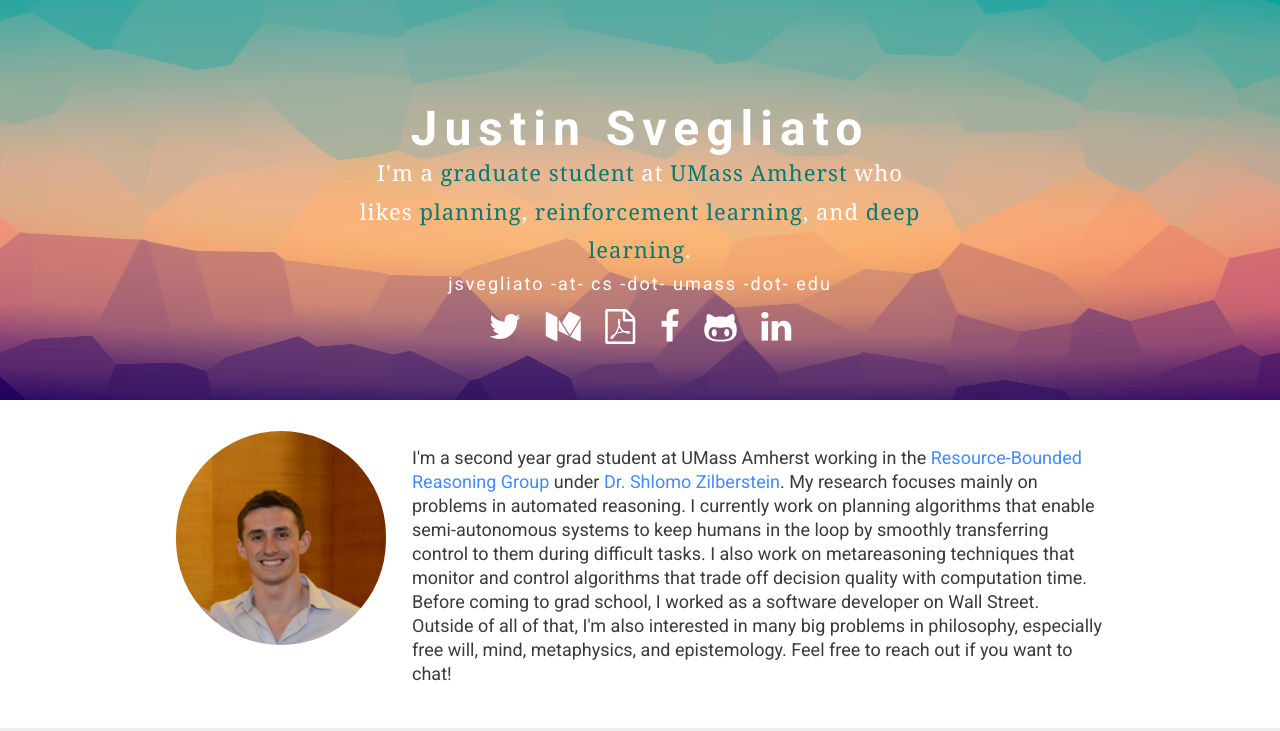
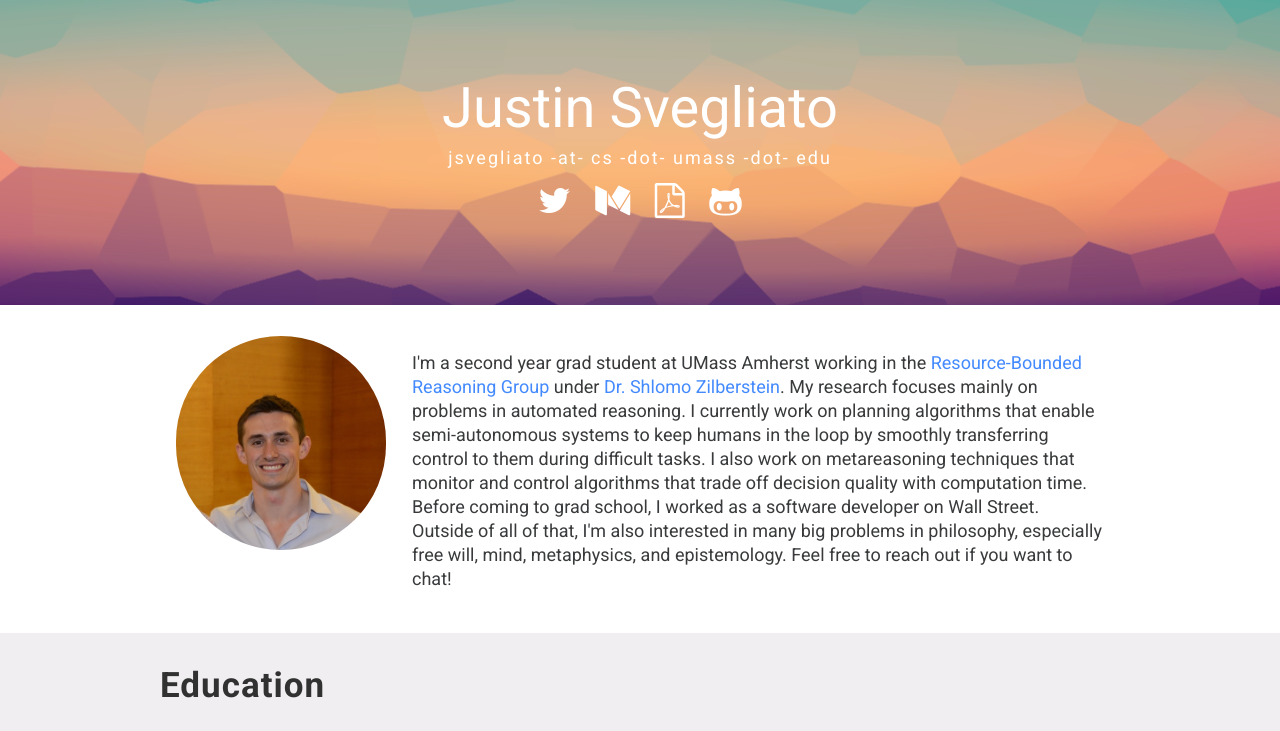
Before and after one commit to justinsvegliato/personal-website, a plain HTML site: page index.html in a window 1280 px wide. Shown: the top 731 px of the page. Drawn offline with nearby package versions, Linux system fonts and the light colour scheme.

Commit message:
Fixed more changes

```diff
--- a/css/style.css
+++ b/css/style.css
@@ -91,35 +91,23 @@ figcaption {
 }
 
 #banner {
-  height: 295px;
-  padding-top: 105px;
+  height: 225px;
+  padding-top: 80px;
   background-image: url(../img/banner.png);
   background-repeat: no-repeat;
-  background-position: center center;
+  background-position: center 70%;
   text-align: center;
 }
 
 #logo {
-  font: 48px 'Roboto', 'Helvetica', sans-serif;
+  font: 56px 'Roboto', 'Helvetica', sans-serif;
   line-height: 1;
-  letter-spacing: 7px;
-  font-weight: bold;
   color: #fff;
-}
-
-#slogan {
-  font: 22px 'Georgia', serif;
-  color: #fff;
-  letter-spacing: 1px;
-  line-height: 1.75;
-  width: 60%;
-  margin-left: auto;
-  margin-right: auto;
-  margin-bottom: 5px;
 }
 
 #email{
   color: #fff;
+  margin-top: 12px;
   margin-bottom: 15px;
   letter-spacing: 2px;
   font-size: 18px;
@@ -175,7 +163,7 @@ figcaption {
 }
 
 .social-media-icons {
-  padding-top: 25px;
+  padding-top: 30px;
   padding-bottom: 35px;
 }
 
--- a/index.html
+++ b/index.html
@@ -32,7 +32,6 @@
         <div id="banner">
           <div class="section-body">
             <div id="logo">Justin Svegliato</div>
-            <div id="slogan">I'm a <span class="keyword">graduate student</span> at <span class="keyword">UMass Amherst</span> who likes <span class="keyword">planning</span>, <span class="keyword">reinforcement learning</span>, and <span class="keyword">deep learning</span>.</div>
             <div id="email">jsvegliato -at- cs -dot- umass -dot- edu</div>
             <div>
               <a target="_blank" href="https://twitter.com/justinsvegliato">
@@ -47,16 +46,8 @@
                 <i class="fa fa-file-pdf-o social-media-icon" aria-hidden="true"></i>
               </a>
 
-              <a target="_blank" href="https://www.facebook.com/justin.svegliato">
-                <i class="fa fa-facebook social-media-icon" aria-hidden="true"></i>
-              </a>
-
               <a target="_blank" href="https://github.com/justinsvegliato">
-                <i class="fa fa-github-alt social-media-icon" aria-hidden="true"></i>
-              </a>
-
-              <a target="_blank" href="https://www.linkedin.com/in/justinsvegliato">
-                <i class="fa fa-linkedin social-media-icon last" aria-hidden="true"></i>
+                <i class="fa fa-github-alt social-media-icon last" aria-hidden="true"></i>
               </a>
             </div>
           </div>
@@ -589,16 +580,8 @@
                 <i class="fa fa-file-pdf-o social-media-icon" aria-hidden="true"></i>
               </a>
 
-              <a target="_blank" href="https://www.facebook.com/justin.svegliato">
-                <i class="fa fa-facebook social-media-icon" aria-hidden="true"></i>
-              </a>
-
               <a target="_blank" href="https://github.com/justinsvegliato">
-                <i class="fa fa-github-alt social-media-icon" aria-hidden="true"></i>
-              </a>
-
-              <a target="_blank" href="https://www.linkedin.com/in/justinsvegliato">
-                <i class="fa fa-linkedin social-media-icon last" aria-hidden="true"></i>
+                <i class="fa fa-github-alt social-media-icon last" aria-hidden="true"></i>
               </a>
             </div>
           </div>
```
